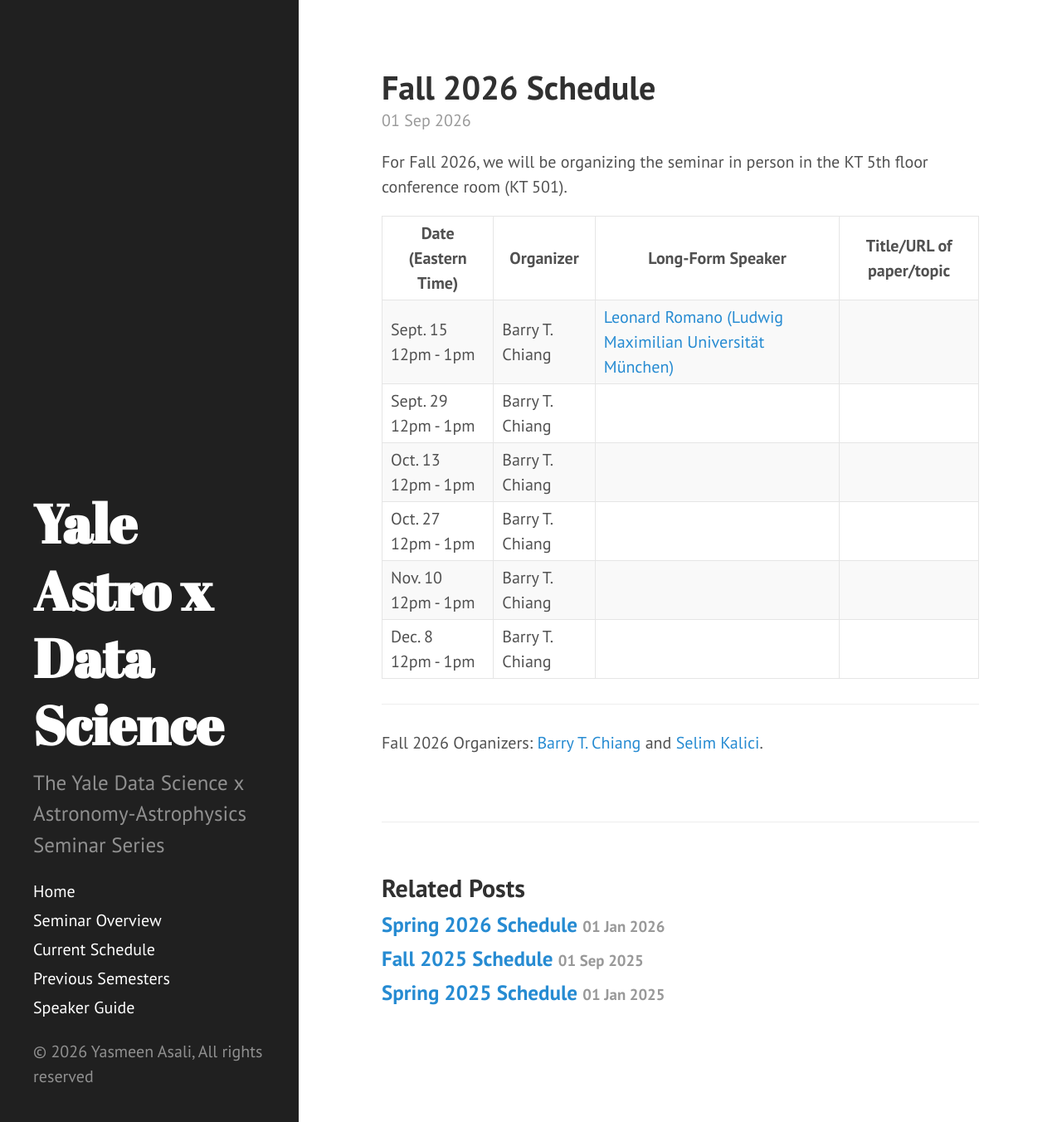
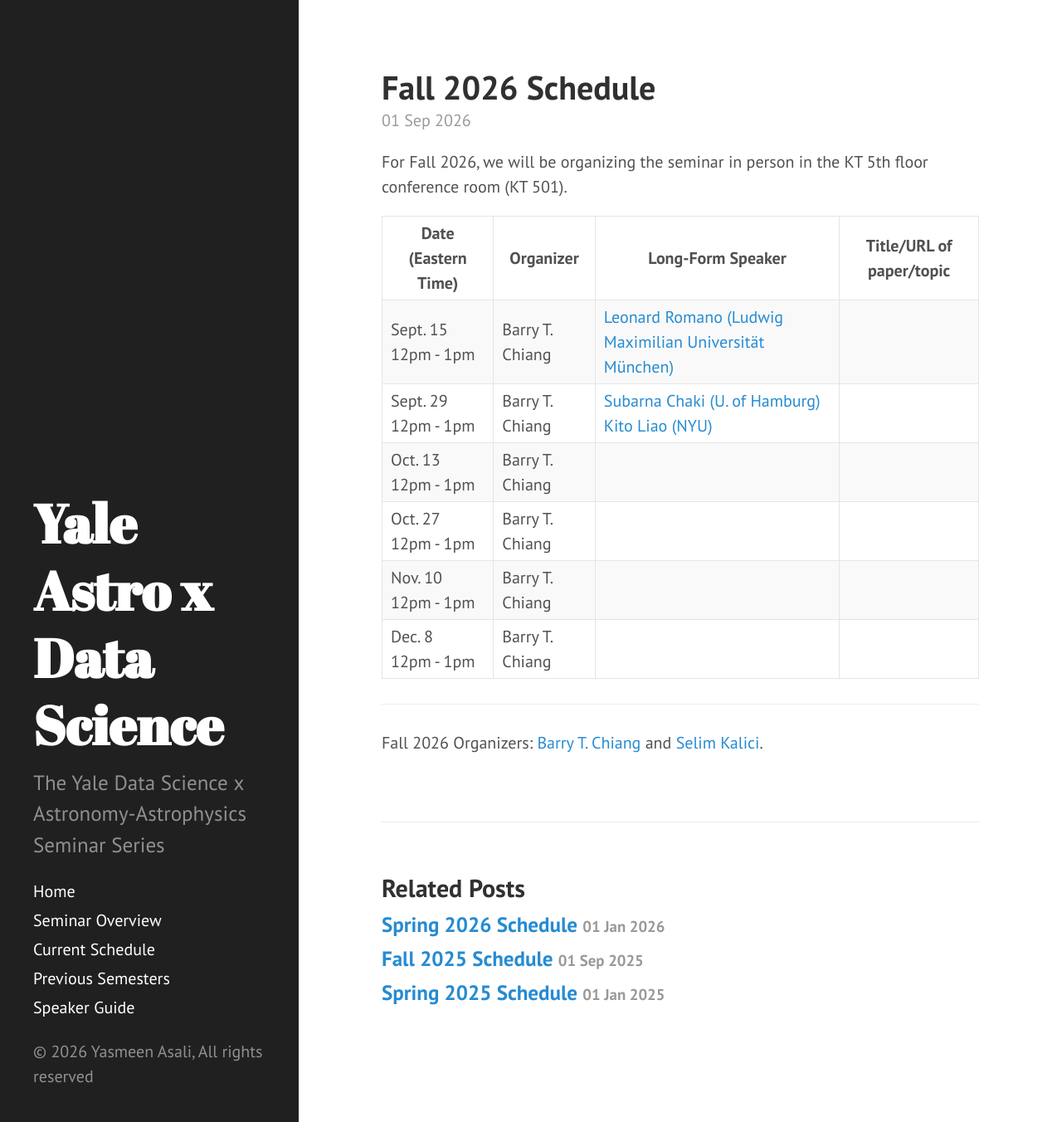
Before and after one commit to yale-dsaas/yale-dsaas.github.io, a Jekyll site: the page built from _posts/2026-09-01-fallschedule.md, in a window 1280 px wide and 1352 px high. Shown: the whole window at 83% size. Built offline with Jekyll 4.4.1, drawn with Linux system fonts in a browser that asks for light colours.

```diff
--- a/_posts/2026-09-01-fallschedule.md
+++ b/_posts/2026-09-01-fallschedule.md
@@ -24,7 +24,7 @@ For Fall 2026, we will be organizing the seminar in person in the KT 5th floor c
     <tr>
       <td>Sept. 29<br>12pm - 1pm</td>
       <td>Barry T. Chiang</td>
-      <td></td>
+      <td><a href="https://www.qu.uni-hamburg.de/qurs/membership/interviews/26-04-subarna-chaki.html">Subarna Chaki (U. of Hamburg)</a><br><a href="https://github.com/kitokamada">Kito Liao (NYU)</a></td>
       <td></td>
     </tr>
     <tr>
```
Also changed, not shown: about.md (+2 -2 lines).
